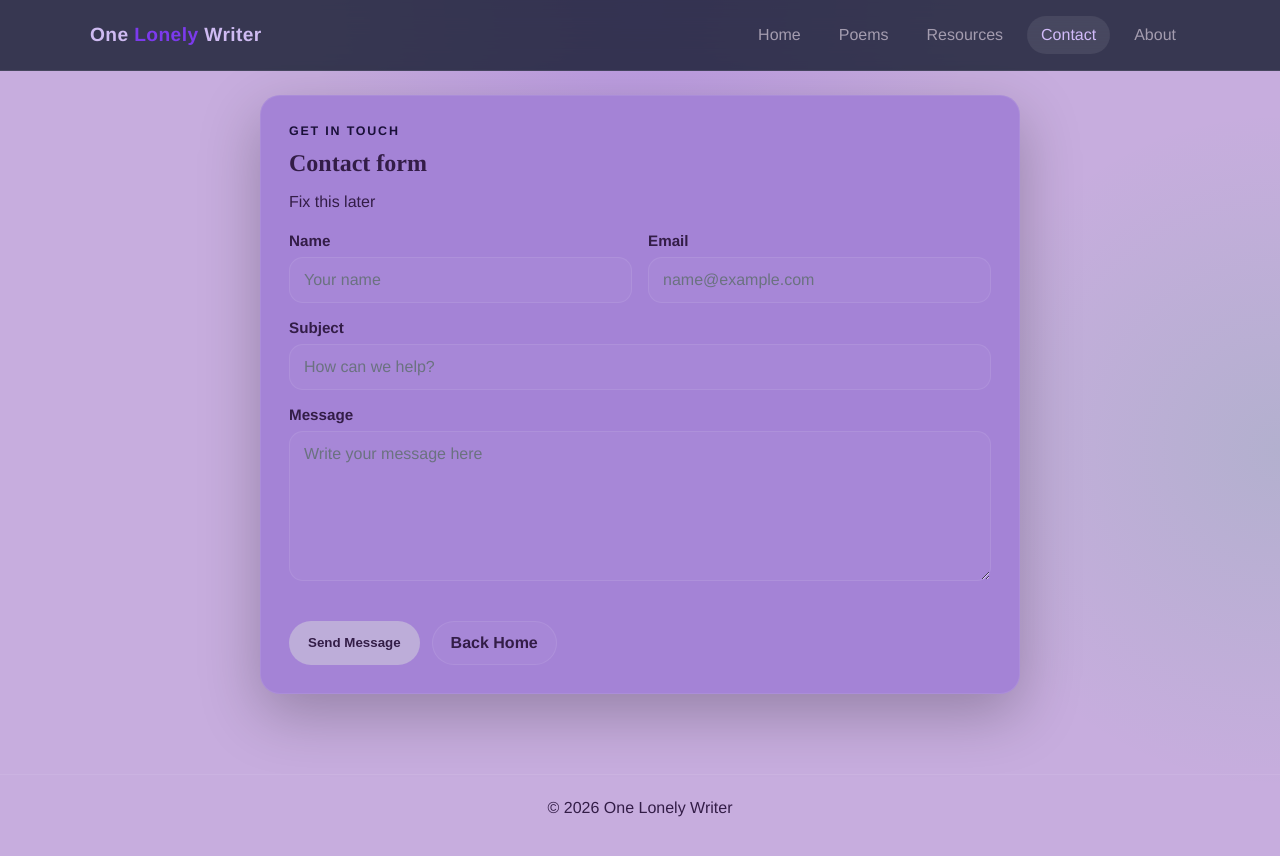
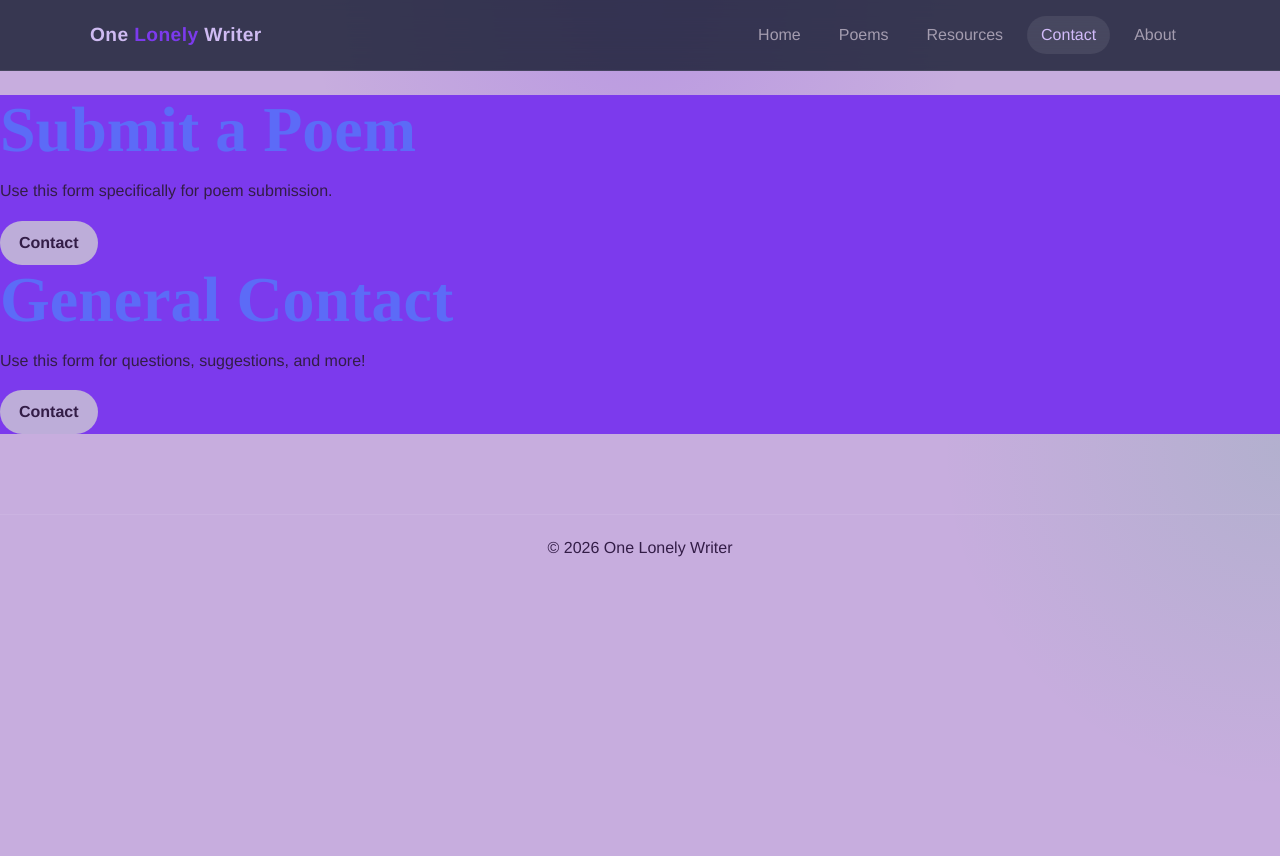
Before and after one commit to PsydameousSharm/OneLonelyWriter, a Jekyll site: the page built from contact.html, in a window 1280 px wide. Shown: the top 856 px of the page. Built offline with Jekyll 4.4.1, drawn with Linux system fonts in a browser that asks for light colours.

Commit message:
Created contact poem stuff

```diff
--- a/contact.html
+++ b/contact.html
@@ -5,37 +5,14 @@ permalink: /contact/
 ---
 
   <main class="section">
-    <div class="container panel form-wrap">
-      <div class="kicker">Get in touch</div>
-      <h2>Contact form</h2>
-      <p>Fix this later</p>
-
-      <form class="form-grid" action="#" method="post">
-        <div class="row">
-          <div class="field-group">
-            <label for="contact-name">Name</label>
-            <input id="contact-name" type="text" placeholder="Your name">
-          </div>
-          <div class="field-group">
-            <label for="contact-email">Email</label>
-            <input id="contact-email" type="email" placeholder="name@example.com">
-          </div>
-        </div>
-
-        <div class="field-group">
-          <label for="subject">Subject</label>
-          <input id="subject" type="text" placeholder="How can we help?">
-        </div>
-
-        <div class="field-group">
-          <label for="message">Message</label>
-          <textarea id="message" placeholder="Write your message here"></textarea>
-        </div>
-
-        <div class="actions">
-          <button class="button primary" type="submit">Send Message</button>
-          <a class="button secondary" href="index.html">Back Home</a>
-        </div>
-      </form>
-    </div>
+    <article class=""card>
+      <h1>Submit a Poem</h1>
+      <p>Use this form specifically for poem submission.</p>
+      <a class="button primary" href="{{ '/contact-poem/' | relative_url }}">Contact</a>
+    </article>
+    <article class=""card>
+      <h1>General Contact</h1>
+      <p>Use this form for questions, suggestions, and more!</p>
+      <a class="button primary" href="{{ '/contact-gen/' | relative_url }}">Contact</a>
+    </article>
   </main>
```
Also changed, not shown: contact-poem.html (+20 -0 lines), formsubmit.html (added, +11 -0 lines).
